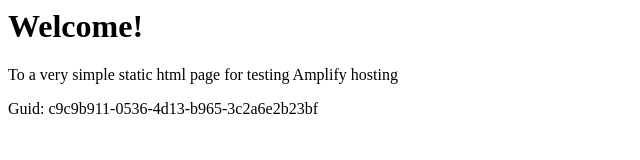
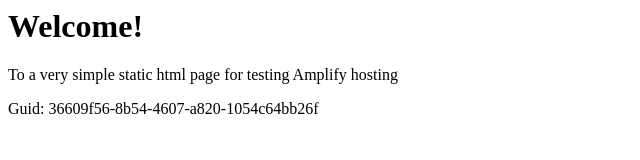
Before and after one commit to aws-aemilia-nrt/Github-PR-Commit-Integration-Test-DoNotTouch-GitHubWebhookPushCanaryTest-v1-preprod-ap-northeast-1, a website: page src/index.html in a window 1280 px wide. Shown: the full height of the page, 0-640 px from the left. Drawn offline with Linux system fonts and the light colour scheme.

Commit message:
commit from integ tests

```diff
--- a/src/index.html
+++ b/src/index.html
@@ -12,6 +12,6 @@
 <body>
     <h1>Welcome!</h1>
     <p>To a very simple static html page for testing Amplify hosting</p>
-    <p>Guid: c9c9b911-0536-4d13-b965-3c2a6e2b23bf</p></body>
+    <p>Guid: 36609f56-8b54-4607-a820-1054c64bb26f</p></body>
 
 </html>
```
